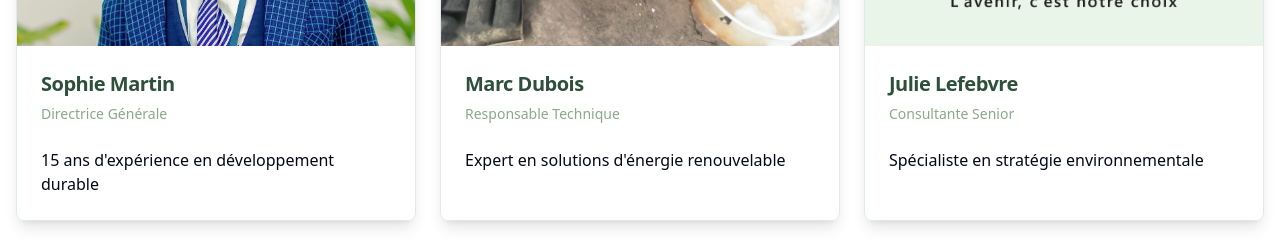
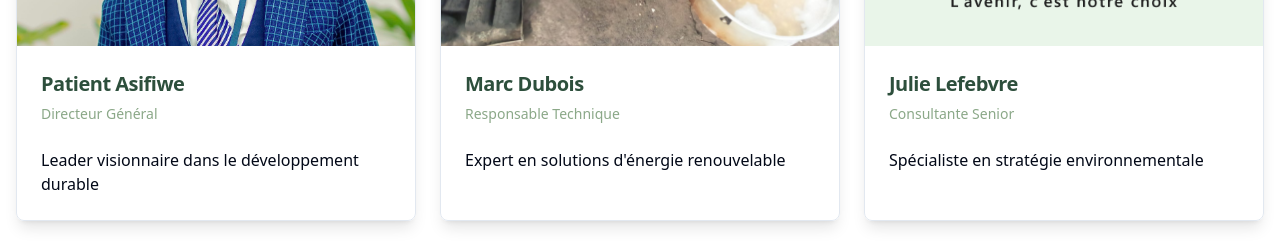
Before and after one commit to brfranck/green-shift-portal, a React (Vite) app: page /team in a window 1280 px wide. Shown: the part 451-697 px from the top of the page. Built offline with nearby package versions, Linux system fonts and the light colour scheme.

Commit message:
Update team member information
Changed the team member's name to Patient Asifiwe in the relevant section of the code.
[skip gpt_engineer]

```diff
--- a/src/pages/Team.tsx
+++ b/src/pages/Team.tsx
@@ -4,9 +4,9 @@ import { Card, CardContent, CardHeader, CardTitle } from "@/components/ui/card";
 const Team = () => {
   const team = [
     {
-      name: "Sophie Martin",
-      role: "Directrice Générale",
-      bio: "15 ans d'expérience en développement durable",
+      name: "Patient Asifiwe",
+      role: "Directeur Général",
+      bio: "Leader visionnaire dans le développement durable",
       image: "/lovable-uploads/84a33283-1369-4c60-9cf3-1b504beba5a1.png"
     },
     {
```
